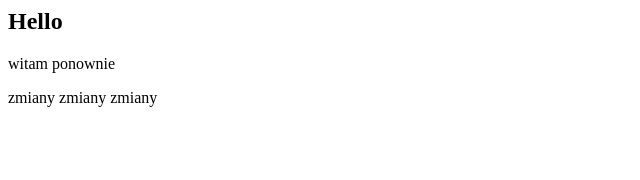
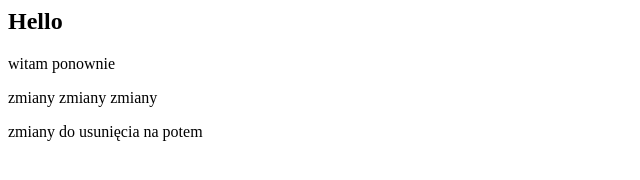
Before and after one commit to AgataS-front/pushGH2, a plain HTML site: page index.html in a window 1280 px wide. Shown: the whole page, without its empty margins (0-640 px from the left). Drawn offline with Linux system fonts and the light colour scheme.

Commit message:
zmiany do usuniecia

```diff
--- a/index.html
+++ b/index.html
@@ -4,3 +4,6 @@
 
 
 <p>zmiany zmiany zmiany</p>
+
+
+<p>zmiany do usunięcia na potem</p>
```
